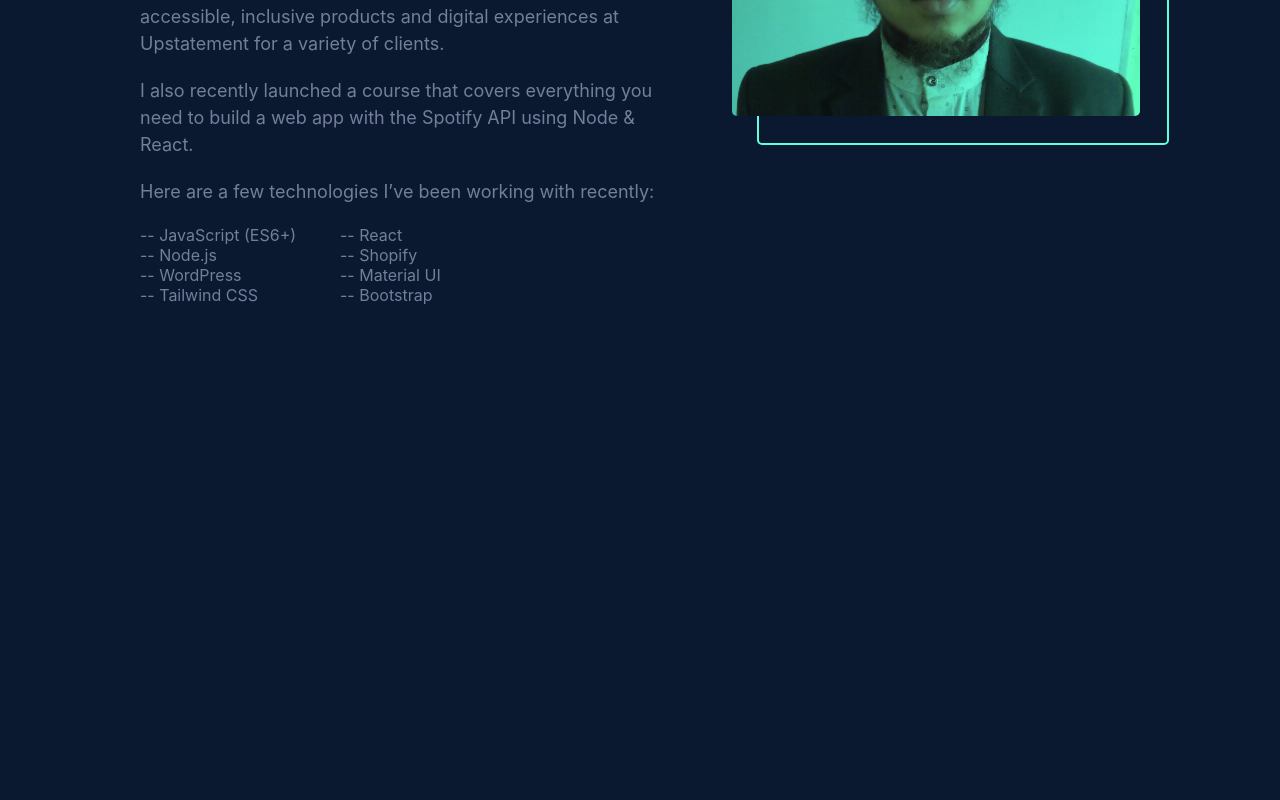
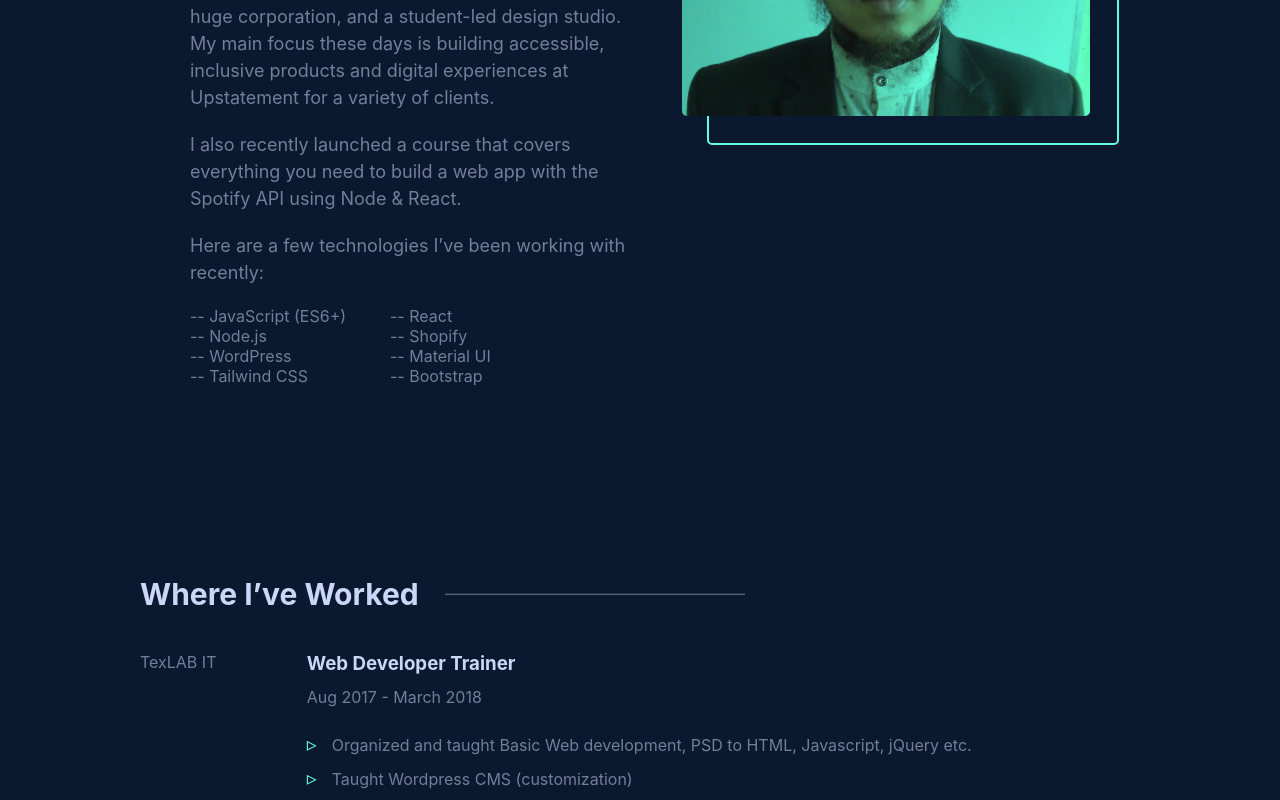
Before and after one commit to mdtahidulislam/tahidul-portfolio, a React (Create React App) app: page /about in a window 1280 px wide. Shown: the part 970-1770 px from the top of the page. Before the commit the page ends 1305 px from the top, so only its background shows below. Built offline with nearby package versions, Linux system fonts and the light colour scheme.

Commit message:
added experience

```diff
--- a/src/pages/Home/About/About.js
+++ b/src/pages/Home/About/About.js
@@ -4,7 +4,7 @@ import imgMine from '../../../tahidul.jpg';
 const About = () => {
     return (
         <section id="about" className="about">
-            <div className="container">
+            <div className="container container--about">
                 <article className="section-article">
                     <h2 className="section__title">About Me</h2>
                 </article>
--- /dev/null
+++ b/src/pages/Home/Experience/Experience.js
@@ -0,0 +1,28 @@
+import React from 'react';
+
+const Experience = () => {
+    return (
+        <section id="experience" className="experience">
+            <div className="container">
+                <article className="section-article">
+                    <h2 className="section__title">Where I’ve Worked</h2>
+                </article>
+                <div className="experience-inner">
+                    <div className="company">
+                        <p>TexLAB IT</p>
+                    </div>
+                    <div className="position">
+                        <h3>Web Developer Trainer</h3>
+                        <span>Aug 2017 - March 2018</span>
+                        <ul>
+                            <li>Organized and taught Basic Web development, PSD to HTML, Javascript, jQuery etc.</li>
+                            <li>Taught Wordpress CMS (customization)</li>
+                        </ul>
+                    </div>
+                </div>
+            </div>
+        </section>
+    );
+};
+
+export default Experience;
--- a/src/pages/Home/Home/Home.js
+++ b/src/pages/Home/Home/Home.js
@@ -1,6 +1,7 @@
 import React from 'react';
 import Header from '../../Shared/Header/Header';
 import About from '../About/About';
+import Experience from '../Experience/Experience';
 import Hero from '../Hero/Hero';
 
 const Home = () => {
@@ -9,6 +10,7 @@ const Home = () => {
             <Header></Header>
             <Hero></Hero>
             <About></About>
+            <Experience></Experience>
             <div className="connect connect--left">
                 <div className="connect__box">
                     <ul className="connect__social">
```
